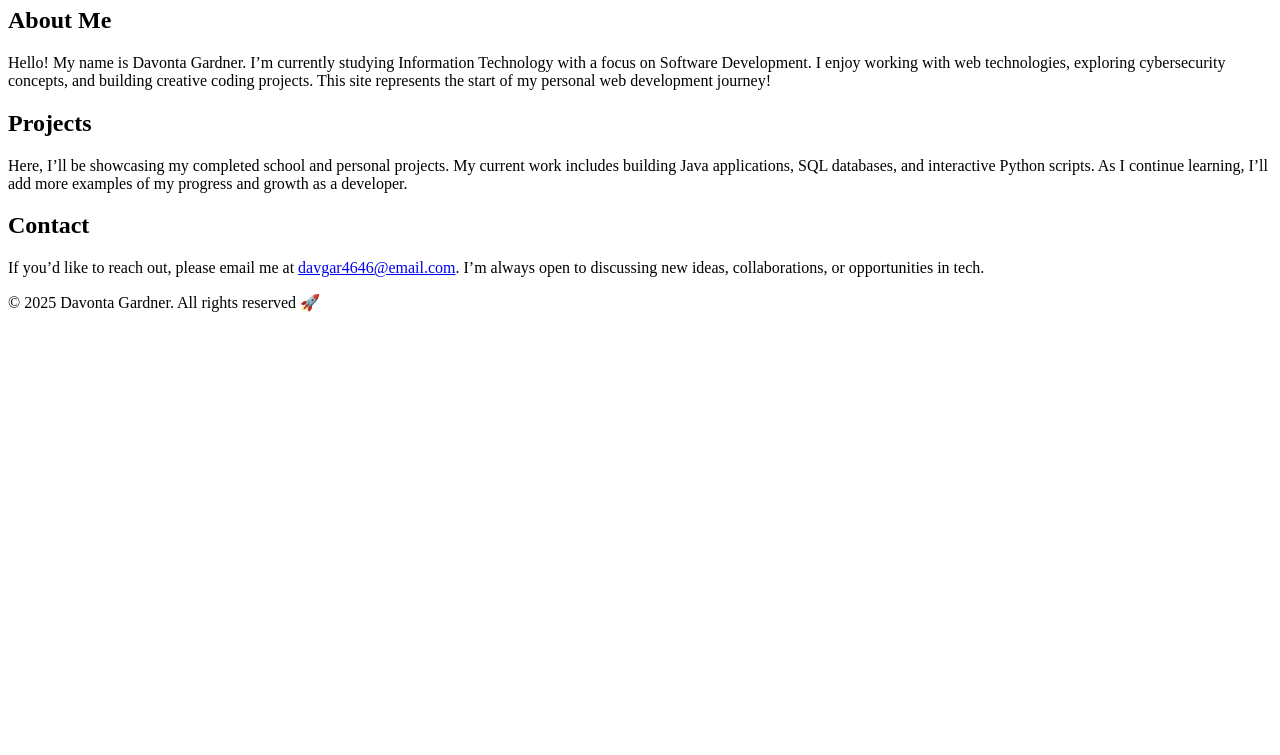
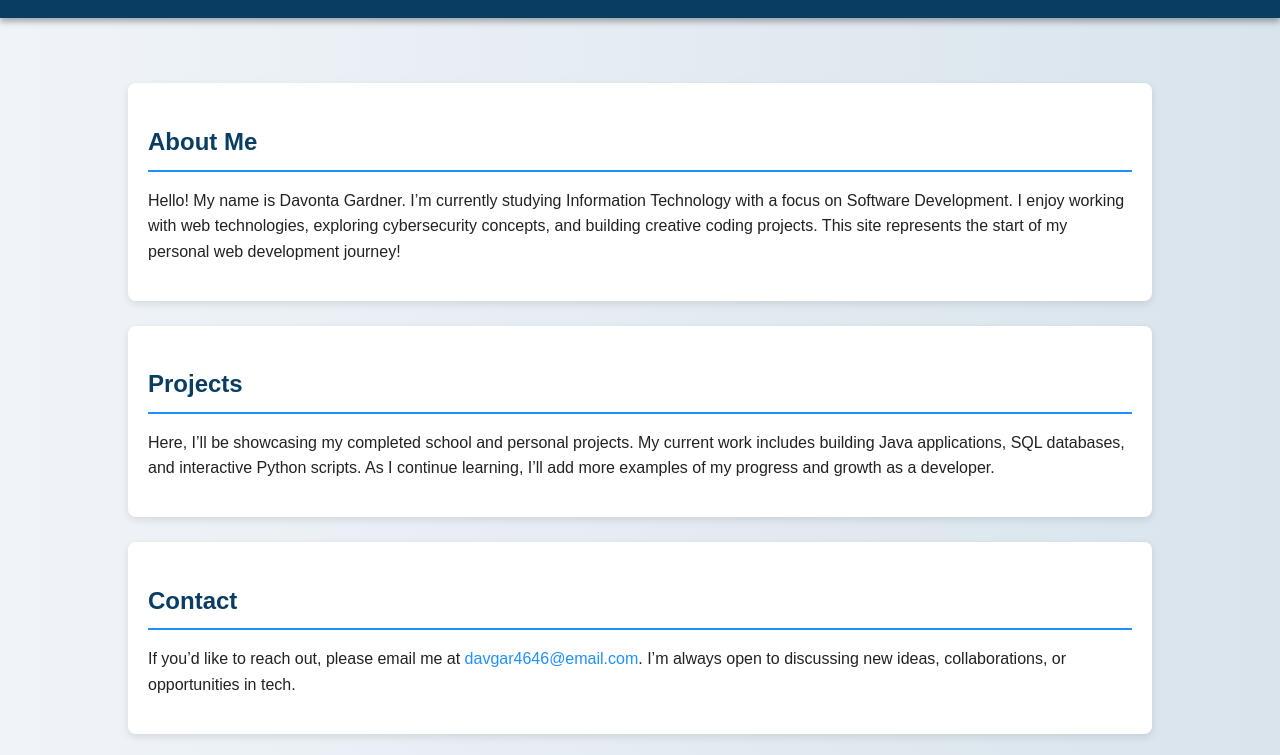
Before and after one commit to davgar4646/davgar4646.github.io, a plain HTML site: page index.html in a window 1280 px wide. Shown: the part 147-902 px from the top of the page. Before the commit the page ends 800 px from the top, so only its background shows below. Drawn offline with Linux system fonts and the light colour scheme.

Commit message:
Update index.html

```diff
--- a/index.html
+++ b/index.html
@@ -13,6 +13,10 @@
     <meta name="author" content="Davonta Gardner">
     <meta name="viewport" content="width=device-width, initial-scale=1.0">
     <title>Welcome to My Webpage</title>
+
+    <!-- Link to the external CSS file -->
+    <link rel="stylesheet" href="styles.css">
+
 </head>
 
 <body>
```
